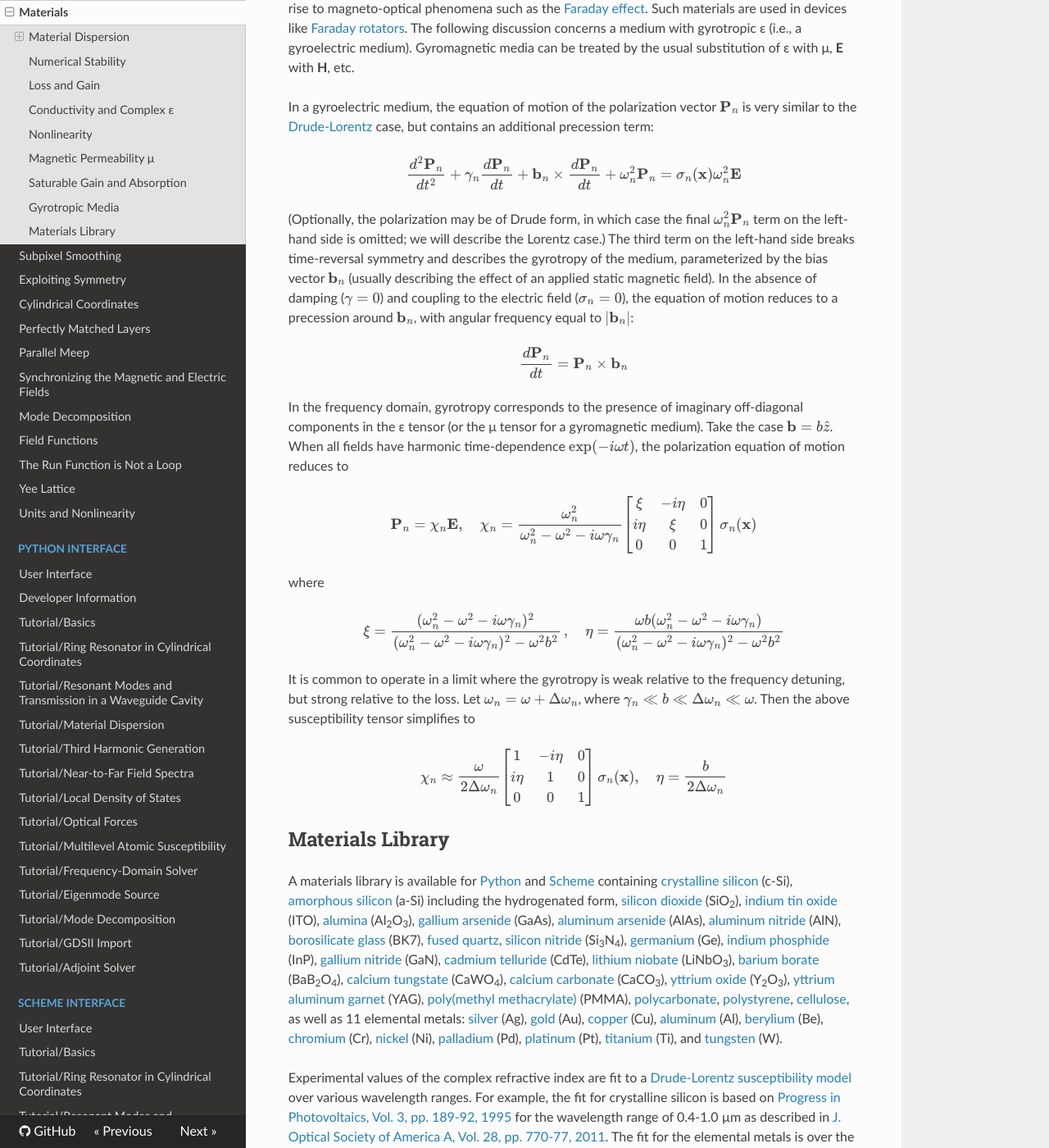
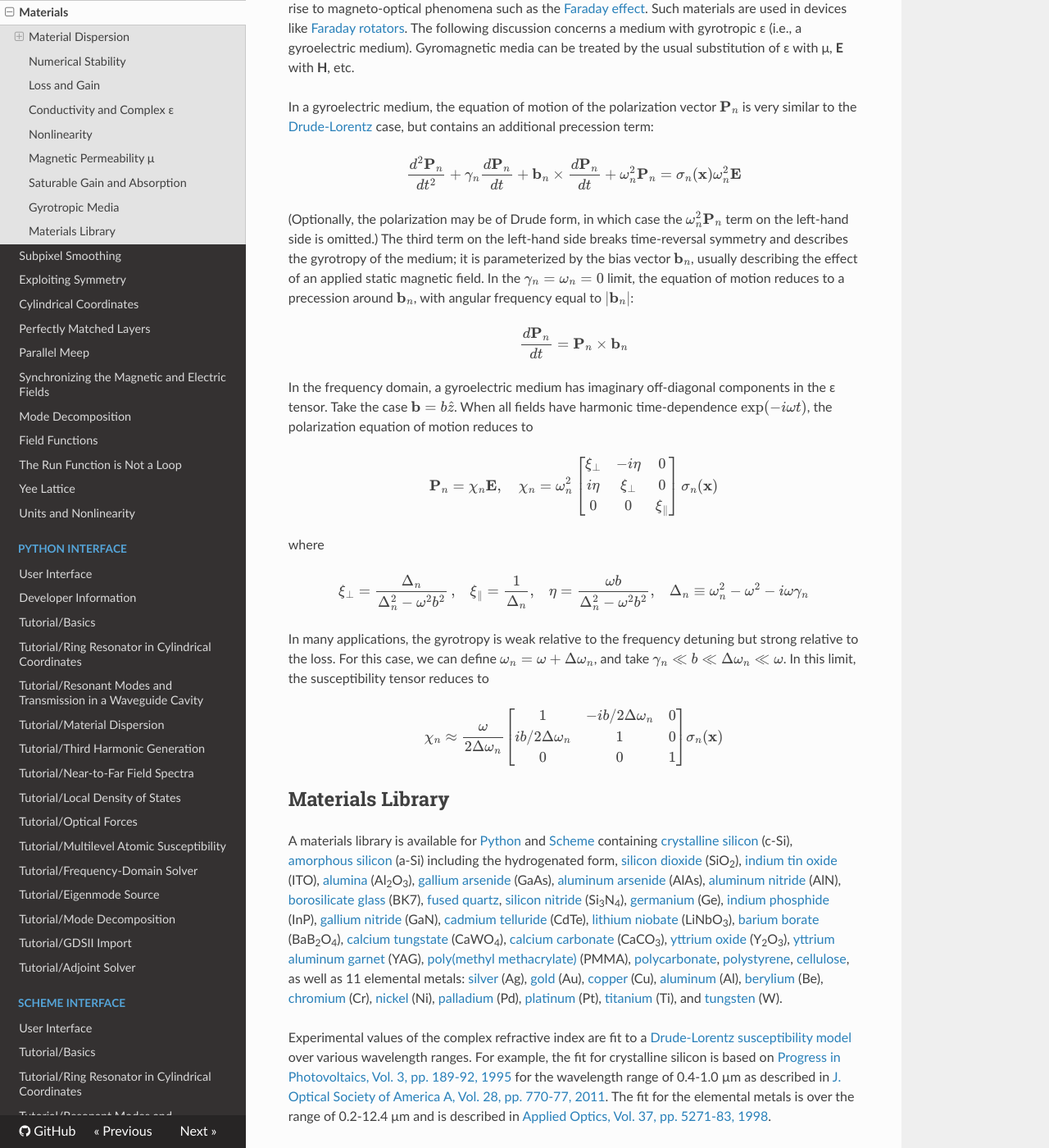
Before and after one commit to NanoComp/meep, an MkDocs documentation site: the page built from doc/docs/Materials.md, in a window 1280 px wide and 1400 px high, scrolled down 7664 px. Shown: the whole window at 82% size. Built offline with MkDocs 1.6.1, drawn with Linux system fonts in a browser that asks for light colours; nearby versions of some CDN libraries; formulas are drawn with MathJax 3; old or Windows-style settings are respelled for this version of MkDocs.

Commit message:
Fix errors in gyrotropy formulas in notes

```diff
--- a/doc/docs/Materials.md
+++ b/doc/docs/Materials.md
@@ -176,21 +176,21 @@ In a gyroelectric medium, the equation of motion of the polarization vector $\ma
 
 $$\frac{d^2\mathbf{P}_n}{dt^2} + \gamma_n \frac{d\mathbf{P}_n}{dt} + \mathbf{b}_n \times \frac{d\mathbf{P}_n}{dt} + \omega_n^2 \mathbf{P}_n = \sigma_n(\mathbf{x}) \omega_n^2 \mathbf{E}$$
 
-(Optionally, the polarization may be of Drude form, in which case the final $\omega_n^2 \mathbf{P}_n$ term on the left-hand side is omitted; we will describe the Lorentz case.) The third term on the left-hand side breaks time-reversal symmetry and describes the gyrotropy of the medium, parameterized by the bias vector $\mathbf{b}_n$ (usually describing the effect of an applied static magnetic field). In the absence of damping ($\gamma = 0$) and coupling to the electric field ($\sigma_n = 0$), the equation of motion reduces to a precession around $\mathbf{b}_n$, with angular frequency equal to $|\mathbf{b}_n|$:
+(Optionally, the polarization may be of Drude form, in which case the $\omega_n^2 \mathbf{P}_n$ term on the left-hand side is omitted.) The third term on the left-hand side breaks time-reversal symmetry and describes the gyrotropy of the medium; it is parameterized by the bias vector $\mathbf{b}_n$, usually describing the effect of an applied static magnetic field. In the $\gamma_n = \omega_n = 0$ limit, the equation of motion reduces to a precession around $\mathbf{b}_n$, with angular frequency equal to $|\mathbf{b}_n|$:
 
 $$\frac{d\mathbf{P}_n}{dt} = \mathbf{P}_n \times \mathbf{b}_n$$
 
-In the frequency domain, gyrotropy corresponds to the presence of imaginary off-diagonal components in the ε tensor (or the μ tensor for a gyromagnetic medium). Take the case $\mathbf{b} = b \hat{z}$.  When all fields have harmonic time-dependence $\exp(-i\omega t)$, the polarization equation of motion reduces to
+In the frequency domain, a gyroelectric medium has imaginary off-diagonal components in the ε tensor. Take the case $\mathbf{b} = b \hat{z}$. When all fields have harmonic time-dependence $\exp(-i\omega t)$, the polarization equation of motion reduces to
 
-$$\mathbf{P}_n = \chi_n \mathbf{E}, \quad \chi_n = \frac{\omega_n^2}{\omega_n^2 - \omega^2 - i\omega\gamma_n} \begin{bmatrix}\xi & -i\eta & 0 \\ i\eta & \xi & 0 \\ 0 & 0 & 1 \end{bmatrix} \, \sigma_n(\mathbf{x})$$
+$$\mathbf{P}_n = \chi_n \mathbf{E}, \quad \chi_n = \omega_n^2 \begin{bmatrix}\xi_\perp & -i\eta & 0 \\ i\eta & \xi_\perp & 0 \\ 0 & 0 & \xi_\parallel \end{bmatrix} \, \sigma_n(\mathbf{x})$$
 
 where
 
-$$\xi = \frac{(\omega_n^2 - \omega^2 - i\omega \gamma_n)^2}{(\omega_n^2 - \omega^2 - i\omega \gamma_n)^2 - \omega^2 b^2}\,, \quad \eta = \frac{\omega b (\omega_n^2 - \omega^2 - i\omega \gamma_n)}{(\omega_n^2 - \omega^2 - i\omega \gamma_n)^2 - \omega^2 b^2}$$
+$$\xi_\perp = \frac{\Delta_n}{\Delta_n^2 - \omega^2 b^2}\,,\;\;\; \xi_\parallel = \frac{1}{\Delta_n}, \;\;\; \eta = \frac{\omega b}{\Delta_n^2 - \omega^2 b^2}, \;\;\;\Delta_n \equiv \omega_n^2 - \omega^2 - i\omega\gamma_n$$
 
-It is common to operate in a limit where the gyrotropy is weak relative to the frequency detuning, but strong relative to the loss.  Let $\omega_n = \omega + \Delta\omega_n$, where $\gamma_n \ll b \ll \Delta \omega_n \ll \omega$.  Then the above susceptibility tensor simplifies to
+In many applications, the gyrotropy is weak relative to the frequency detuning but strong relative to the loss.  For this case, we can define $\omega_n = \omega + \Delta\omega_n$, and take $\gamma_n \ll b \ll \Delta \omega_n \ll \omega$. In this limit, the susceptibility tensor reduces to
 
-$$\chi_n \approx \frac{\omega}{2 \Delta\omega_n} \begin{bmatrix}1 & -i\eta & 0 \\ i\eta & 1 & 0 \\ 0 & 0 & 1 \end{bmatrix}\, \sigma_n(\mathbf{x}), \quad \eta = \frac{b}{2\Delta\omega_n}$$
+$$\chi_n \approx \frac{\omega}{2\Delta\omega_n} \begin{bmatrix}1 & -ib/2\Delta\omega_n & 0 \\ ib/2\Delta\omega_n & 1 & 0 \\ 0 & 0 & 1\end{bmatrix} \sigma_n(\mathbf{x})$$
 
 Materials Library
 -----------------
```
